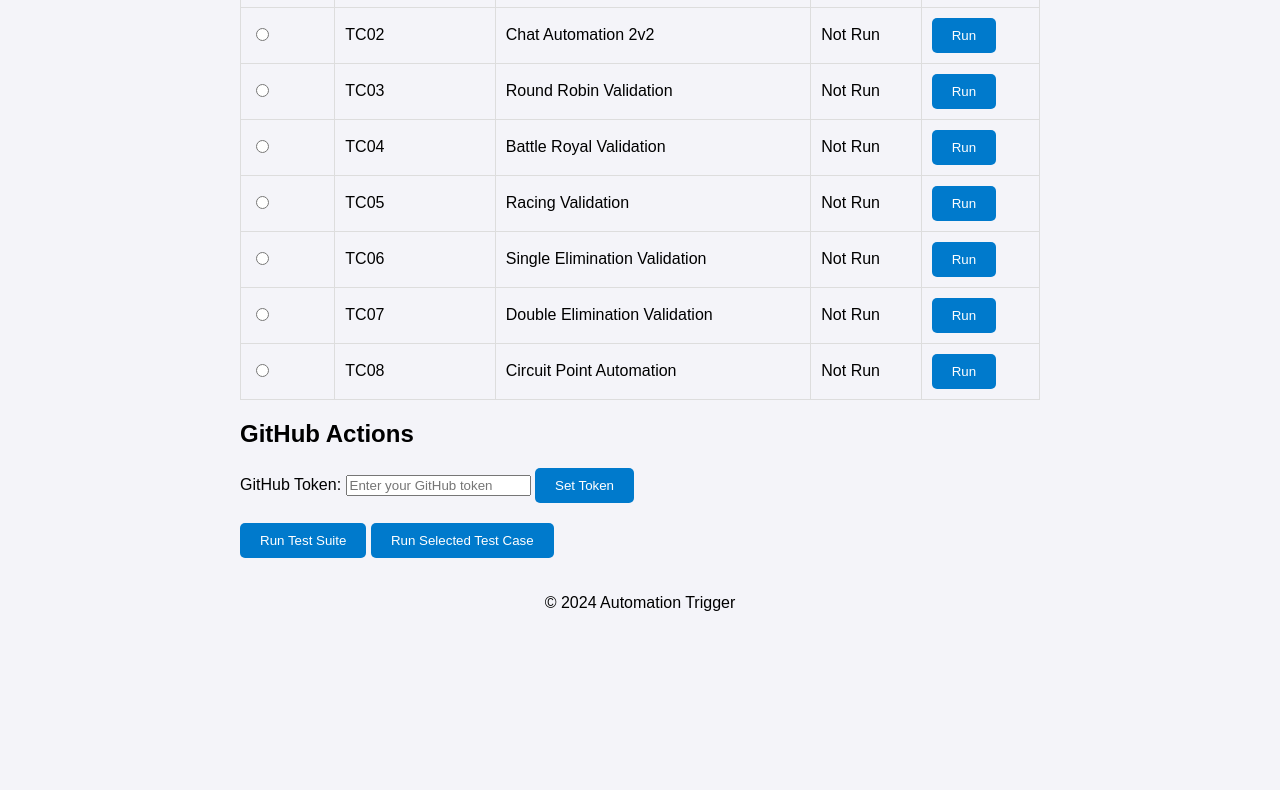
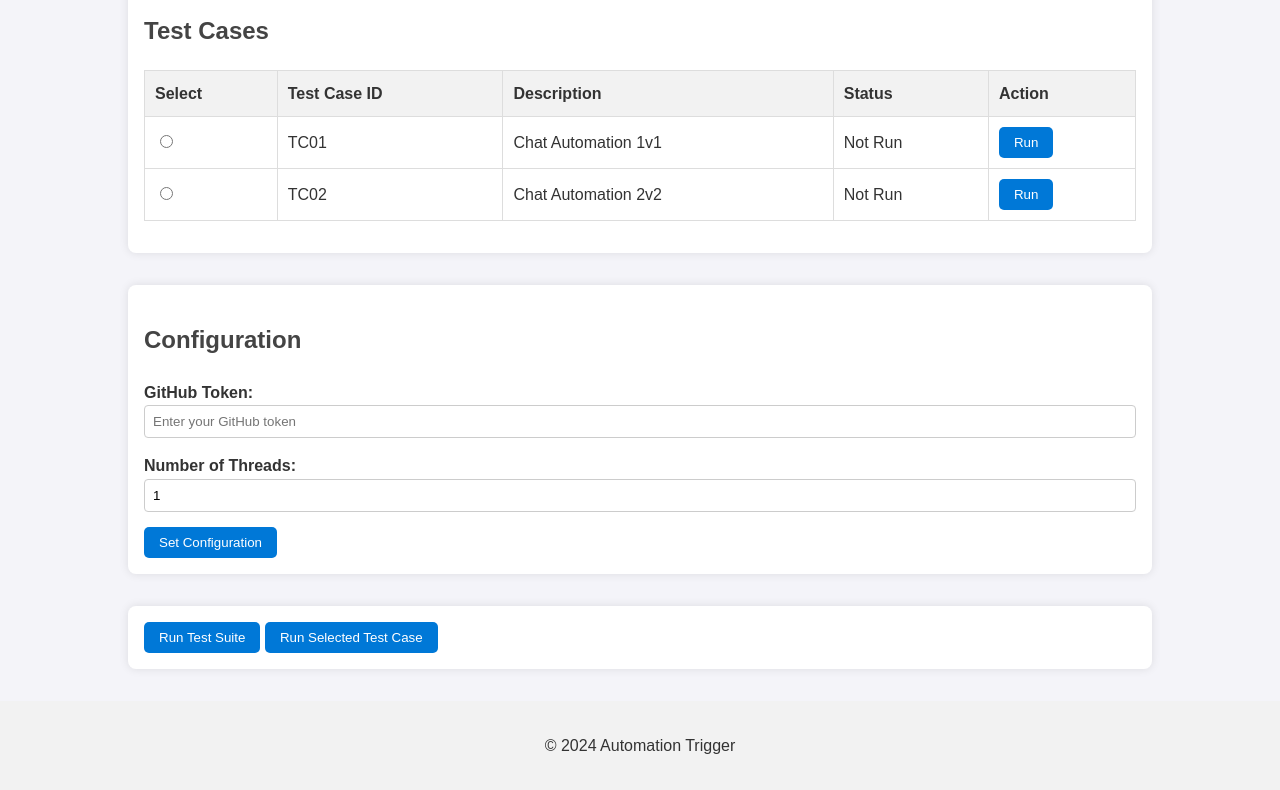
Before and after one commit to gouravAretedge/AretedgeAutomation, a website: page index.html in a window 1280 px wide. Shown: the part 351-1141 px from the top of the page. Before the commit the page ends 979 px from the top, so only its background shows below. Drawn offline with Linux system fonts and the light colour scheme; a script that the page names is missing.

Commit message:
new look

```diff
--- a/index.html
+++ b/index.html
@@ -12,8 +12,10 @@
     </header>
     <main>
         <section id="upload-section">
+            <div class="form-group">
                 <label for="file-upload">Upload Test Case File:</label>
                 <input type="file" id="file-upload" accept=".xlsx">
+            </div>
             <button id="load-tests">Load Test Cases</button>
         </section>
         <section id="test-cases-section">
@@ -29,106 +31,39 @@
                     </tr>
                 </thead>
                 <tbody>
-                    <!-- Test case rows with radio buttons will be dynamically added here -->
                     <tr>
-                        <td>
-                            <input type="radio" name="test-case-select" value="TC01">
-                        </td>
+                        <td><input type="radio" name="test-case-select" value="TC01"></td>
                         <td>TC01</td>
                         <td>Chat Automation 1v1</td>
                         <td>Not Run</td>
-                        <td>
-                            <button>Run</button>
-                        </td>
+                        <td><button>Run</button></td>
                     </tr>
                     <tr>
-                        <td>
-                            <input type="radio" name="test-case-select" value="TC02">
-                        </td>
+                        <td><input type="radio" name="test-case-select" value="TC02"></td>
                         <td>TC02</td>
                         <td>Chat Automation 2v2</td>
                         <td>Not Run</td>
-                        <td>
-                            <button>Run</button>
-                        </td>
-                    </tr>
-                    <tr>
-                        <td>
-                            <input type="radio" name="test-case-select" value="TC03">
-                        </td>
-                        <td>TC03</td>
-                        <td>Round Robin Validation</td>
-                        <td>Not Run</td>
-                        <td>
-                            <button>Run</button>
-                        </td>
-                    </tr>
-                    <tr>
-                        <td>
-                            <input type="radio" name="test-case-select" value="TC03">
-                        </td>
-                        <td>TC04</td>
-                        <td>Battle Royal Validation</td>
-                        <td>Not Run</td>
-                        <td>
-                            <button>Run</button>
-                        </td>
-                    </tr>
-                    <tr>
-                        <td>
-                            <input type="radio" name="test-case-select" value="TC03">
-                        </td>
-                        <td>TC05</td>
-                        <td>Racing Validation</td>
-                        <td>Not Run</td>
-                        <td>
-                            <button>Run</button>
-                        </td>
-                    </tr>
-                    <tr>
-                        <td>
-                            <input type="radio" name="test-case-select" value="TC03">
-                        </td>
-                        <td>TC06</td>
-                        <td>Single Elimination Validation </td>
-                        <td>Not Run</td>
-                        <td>
-                            <button>Run</button>
-                        </td>
-                    </tr>
-                    <tr>
-                        <td>
-                            <input type="radio" name="test-case-select" value="TC03">
-                        </td>
-                        <td>TC07</td>
-                        <td>Double Elimination Validation</td>
-                        <td>Not Run</td>
-                        <td>
-                            <button>Run</button>
-                        </td>
-                    </tr>
-                    <tr>
-                        <td>
-                            <input type="radio" name="test-case-select" value="TC03">
-                        </td>
-                        <td>TC08</td>
-                        <td>Circuit Point Automation</td>
-                        <td>Not Run</td>
-                        <td>
-                            <button>Run</button>
-                        </td>
+                        <td><button>Run</button></td>
                     </tr>
                 </tbody>
             </table>
         </section>
-        <section id="github-actions">
-            <h2>GitHub Actions</h2>
+        <section id="config-section">
+            <h2>Configuration</h2>
+            <div class="form-group">
                 <label for="github-token">GitHub Token:</label>
                 <input type="password" id="github-token" placeholder="Enter your GitHub token">
-            <button id="set-token">Set Token</button>
+            </div>
+            <div class="form-group">
+                <label for="num-threads">Number of Threads:</label>
+                <input type="number" id="num-threads" min="1" value="1" placeholder="Enter number of threads">
+            </div>
+            <button id="set-config">Set Configuration</button>
         </section>
+        <section id="actions">
             <button id="run-suite">Run Test Suite</button>
             <button id="run-selected-test">Run Selected Test Case</button>
+        </section>
     </main>
     <footer>
         <p>&copy; 2024 Automation Trigger</p>
--- a/script.js
+++ b/script.js
@@ -64,10 +64,10 @@ function runTestCase(index) {
 }
 
 function triggerWorkflow(inputs) {
-    const owner = 'dasg24'; // Replace with your GitHub username or organization
-    const repo = 'TestUI'; // Replace with your repository name
+    const owner = 'gouravAretedge'; // Replace with your GitHub username or organization
+    const repo = 'GC-Automation'; // Replace with your repository name
     const workflowId = 'ci.yml'; // The name of your workflow file in `.github/workflows`
-    const ref = 'master'; // The branch or tag to run the workflow on
+    const ref = 'main'; // The branch or tag to run the workflow on
 
     fetch(`https://api.github.com/repos/${owner}/${repo}/actions/workflows/${workflowId}/dispatches`, {
         method: 'POST',
@@ -78,7 +78,7 @@ function triggerWorkflow(inputs) {
         body: JSON.stringify({
             ref: ref, // The branch or tag name
             inputs: {
-                testClass: 'com.aretedge.Test'  // Replace with the desired test class
+                testClass: 'com.aretedge.MyTestClass'  // Replace with the desired test class
             }
         }),
     })
--- a/styles.css
+++ b/styles.css
@@ -1,109 +1,105 @@
+/* General Styles */
 body {
     font-family: Arial, sans-serif;
+    line-height: 1.6;
     margin: 0;
     padding: 0;
-    display: flex;
-    flex-direction: column;
-    align-items: center;
     background-color: #f4f4f9;
+    color: #333;
 }
 
+/* Header Styles */
 header {
-    background: #007acc;
-    color: white;
-    width: 100%;
-    padding: 20px;
+    background: linear-gradient(90deg, #0078d7, #004ba0);
+    color: #fff;
+    padding: 2rem 0;
     text-align: center;
+    border-bottom: 4px solid #004ba0;
+    box-shadow: 0 4px 6px rgba(0, 0, 0, 0.1);
 }
 
+header h1 {
+    font-size: 2.5rem;
+    font-family: 'Segoe UI', Tahoma, Geneva, Verdana, sans-serif;
+    text-transform: uppercase;
+    letter-spacing: 3px;
+    margin: 0;
+    text-shadow: 2px 2px 4px rgba(255, 255, 255, 0.3);
+    color: #fff; /* Ensure the text remains white */
+}
+/* Main Content */
 main {
-    width: 90%;
-    max-width: 800px;
-    margin: 20px;
+    margin: 20px auto;
+    max-width: 80%;
 }
 
 section {
-    margin: 20px 0;
+    margin-bottom: 2rem;
+    padding: 1rem;
+    background: #fff;
+    box-shadow: 0 0 10px rgba(0, 0, 0, 0.1);
+    border-radius: 8px;
 }
 
+h1, h2 {
+    color: #444;
+}
+
+/* Table Styles */
 table {
     width: 100%;
     border-collapse: collapse;
+    margin: 1rem 0;
 }
 
-table, th, td {
+th, td {
+    text-align: left;
+    padding: 10px;
     border: 1px solid #ddd;
 }
 
-th, td {
-    padding: 10px;
-    text-align: left;
+th {
+    background-color: #f2f2f2;
 }
 
+/* Button Styles */
 button {
-    background: #007acc;
+    padding: 8px 15px;
+    border: none;
+    border-radius: 5px;
+    background-color: #0078d7;
     color: white;
-    border: none;
-    padding: 10px 20px;
     cursor: pointer;
-    border-radius: 5px;
+    transition: background-color 0.3s;
 }
 
 button:hover {
-    background: #005f99;
-}
-=======
-body {
-    font-family: Arial, sans-serif;
-    margin: 0;
-    padding: 0;
-    display: flex;
-    flex-direction: column;
-    align-items: center;
-    background-color: #f4f4f9;
+    background-color: #005bb5;
 }
 
-header {
-    background: #007acc;
-    color: white;
-    width: 100%;
-    padding: 20px;
-    text-align: center;
+/* Input Styles */
+input[type="file"],
+input[type="password"],
+input[type="number"] {
+    padding: 8px;
+    border: 1px solid #ccc;
+    border-radius: 4px;
+    width: calc(100% - 18px);
 }
 
-main {
-    width: 90%;
-    max-width: 800px;
-    margin: 20px;
+label {
+    font-weight: bold;
 }
 
-section {
-    margin: 20px 0;
+/* Footer Styles */
+footer {
+    text-align: center;
+    margin-top: 2rem;
+    padding: 1rem 0;
+    background: #f2f2f2;
 }
 
-table {
-    width: 100%;
-    border-collapse: collapse;
+/* Form Group */
+.form-group {
+    margin-bottom: 15px;
 }
-
-table, th, td {
-    border: 1px solid #ddd;
-}
-
-th, td {
-    padding: 10px;
-    text-align: left;
-}
-
-button {
-    background: #007acc;
-    color: white;
-    border: none;
-    padding: 10px 20px;
-    cursor: pointer;
-    border-radius: 5px;
-}
-
-button:hover {
-    background: #005f99;
-}
```
Lines whose indentation alone changed are shown as unchanged.
